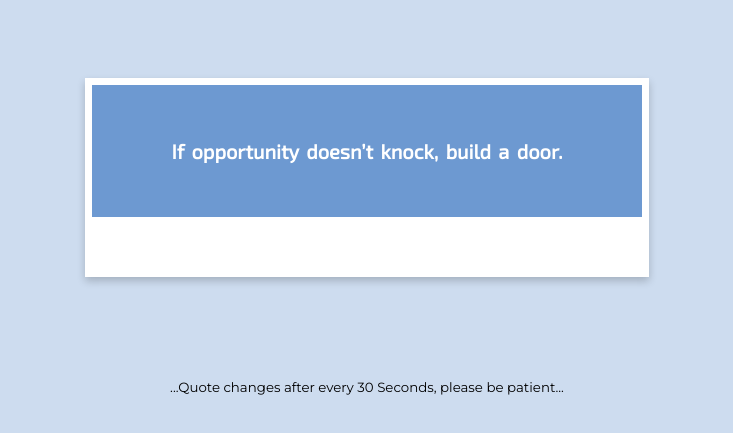
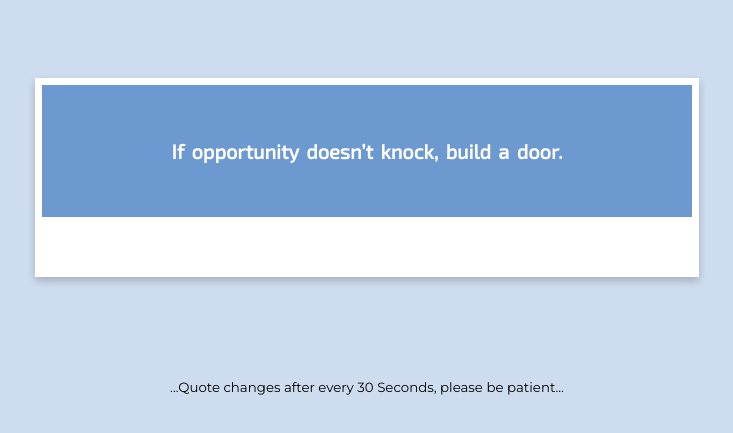
Before and after one commit to Tobipeters/30DaysOfCode_Day_4, a plain HTML site: page index.html in a window 1280 px wide. Shown: the part 171-604 px from the top of the page, without its empty margins (273-1006 px from the left). Drawn offline with Linux system fonts and the light colour scheme.

Commit message:
margin adjustment

```diff
--- a/style.css
+++ b/style.css
@@ -9,7 +9,7 @@ body{
 }
 .quote-box{
     background: #fff;
-    margin: 100px 350px;
+    margin: 100px 300px;
     text-align: center;
     padding: 7px 7px 60px;
     line-height: 1.6;
```
